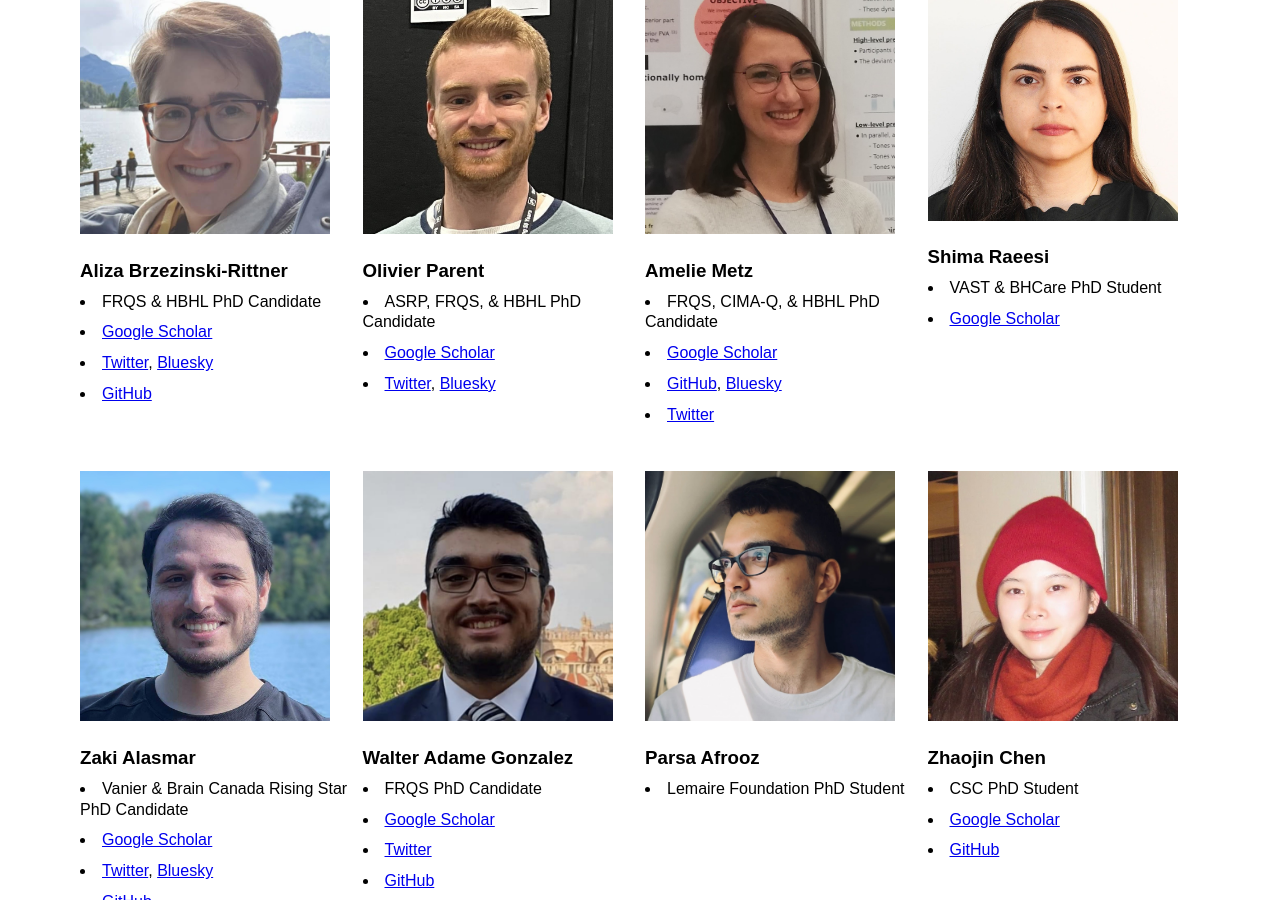
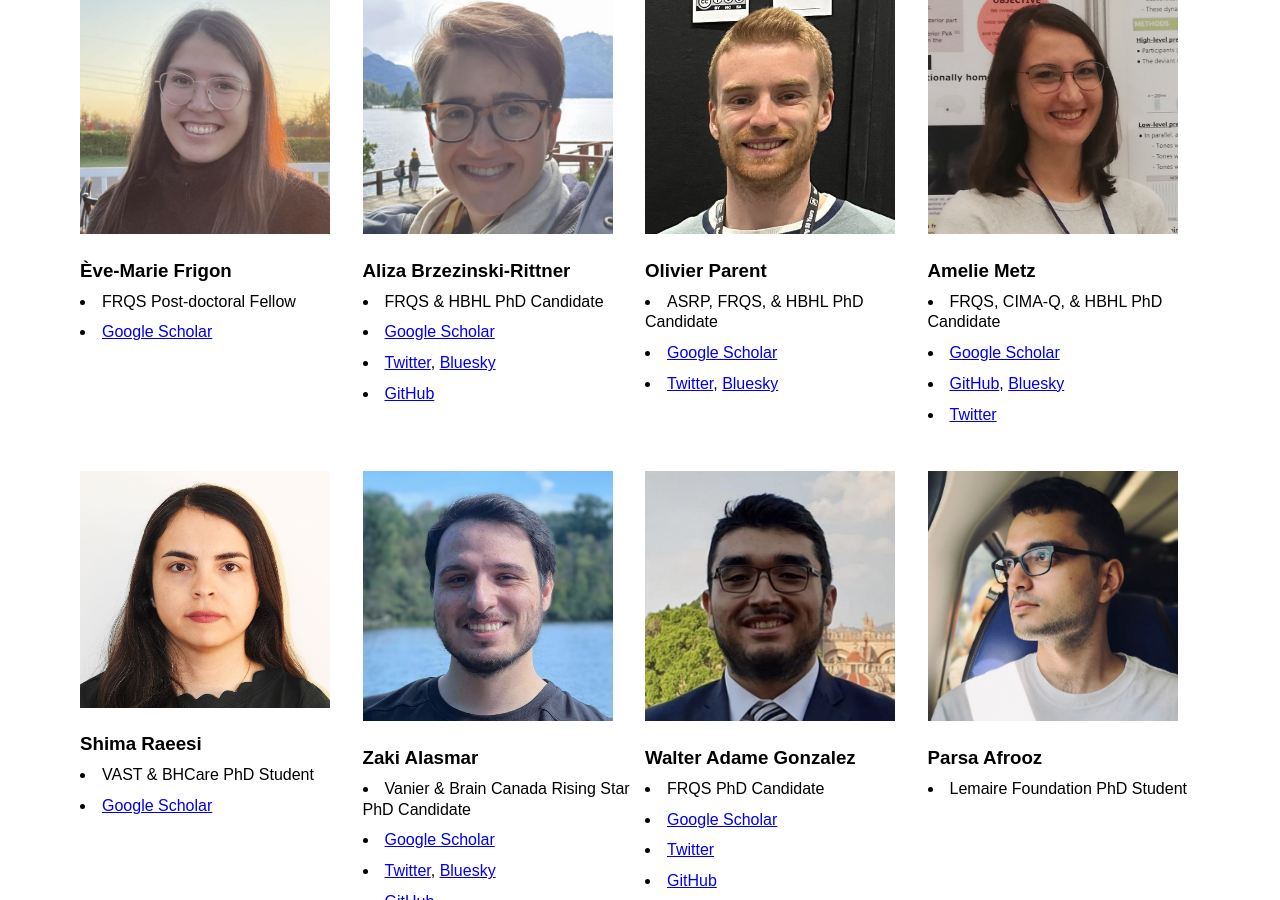
Before and after one commit to VANDAlab/VANDAlab.github.io, a Jekyll site: the page team.html, which Jekyll copies as it is, in a window 1280 px wide and 900 px high, scrolled down 688 px. Built offline with Jekyll 4.4.1, drawn with Linux system fonts in a browser that asks for light colours.

Commit message:
Update team.html

```diff
--- a/team.html
+++ b/team.html
@@ -55,7 +55,12 @@
        <li> <a href="https://scholar.google.ca/citations?user=N1Zuu18AAAAJ&hl=en&oi=ao" target="_blank">Google Scholar</a></li>
        <li>  <a href="https://x.com/cece_tremblay" target="_blank">Twitter</a>, <a href="https://bsky.app/profile/did:plc:pu7retjo2wchlk5gyei5ylip" target="_blank">Bluesky</a>  </li>
       </div>
-
+          <div class="person">
+        <img src="team/evemarie.jpg" alt="empty">
+        <h3>Ève-Marie Frigon</h3>
+        <li>FRQS Post-doctoral Fellow</li>
+        <li> <a href="https://scholar.google.com/citations?view_op=list_works&hl=fr&user=BytSs6kAAAAJ" target="_blank">Google Scholar</a></li>
+      </div>
     <div class="person">
       <img src="team/aliza.jpg" alt="empty">
       <h3>Aliza Brzezinski-Rittner</h3>
```
